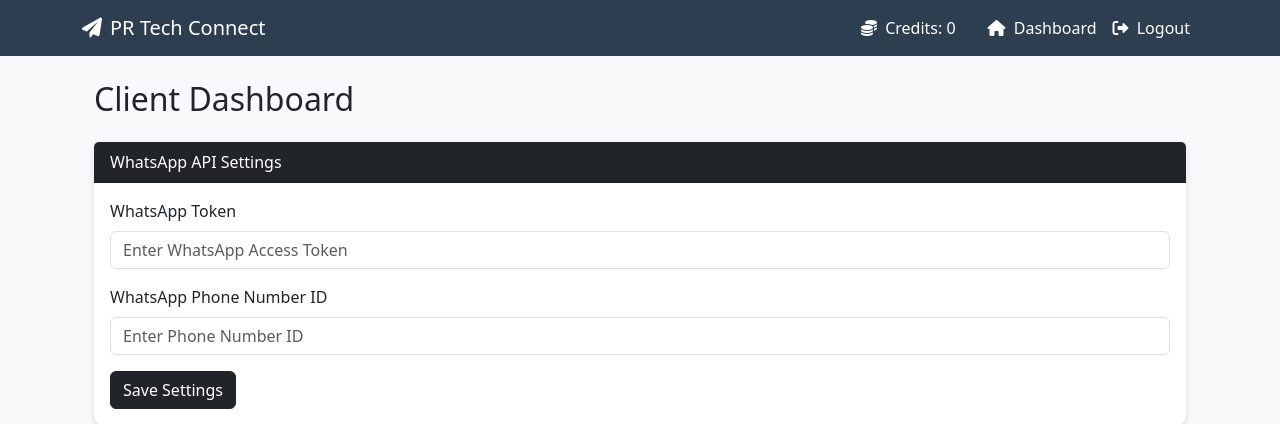
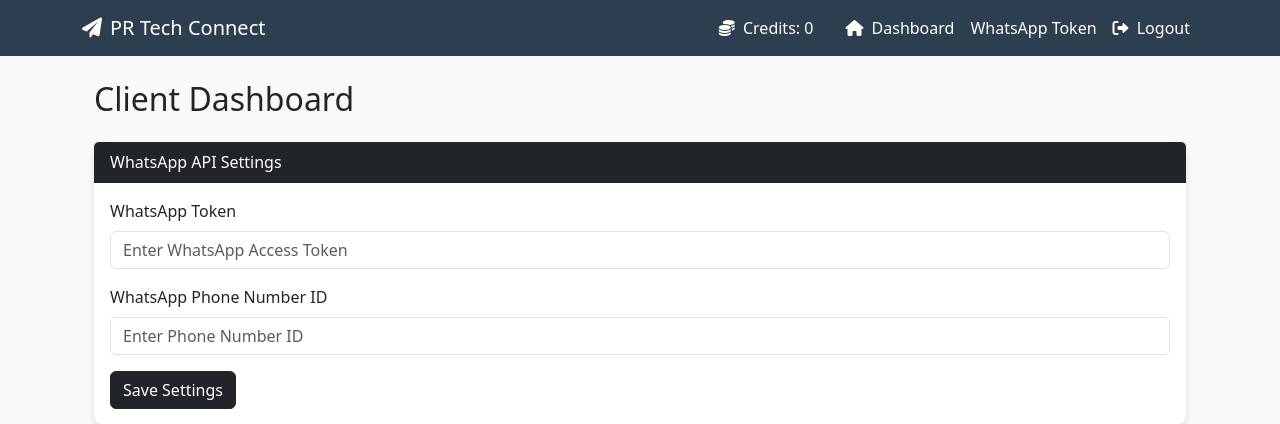
Before and after one commit to n019620-hue/bulksmspro, a Flask app: page /dashboard in a window 1280 px wide. Shown: the top 424 px of the page. Run offline with Flask 3, Linux system fonts and the light colour scheme; a user stored in the database is signed in.

Commit message:
Add WhatsApp Token link to navigation

```diff
--- a/templates/base.html
+++ b/templates/base.html
@@ -51,7 +51,11 @@
                                 <i class="fas fa-home me-1"></i> Dashboard
                             </a>
                         </li>
-
+                        <li class="nav-item">
+                            <a class="nav-link" href="{{ url_for('whatsapp_settings') }}">
+                               WhatsApp Token
+                            </a>
+                        </li>
                         <li class="nav-item">
                             <a class="nav-link" href="{{ url_for('logout') }}">
                                 <i class="fas fa-sign-out-alt me-1"></i> Logout
```
